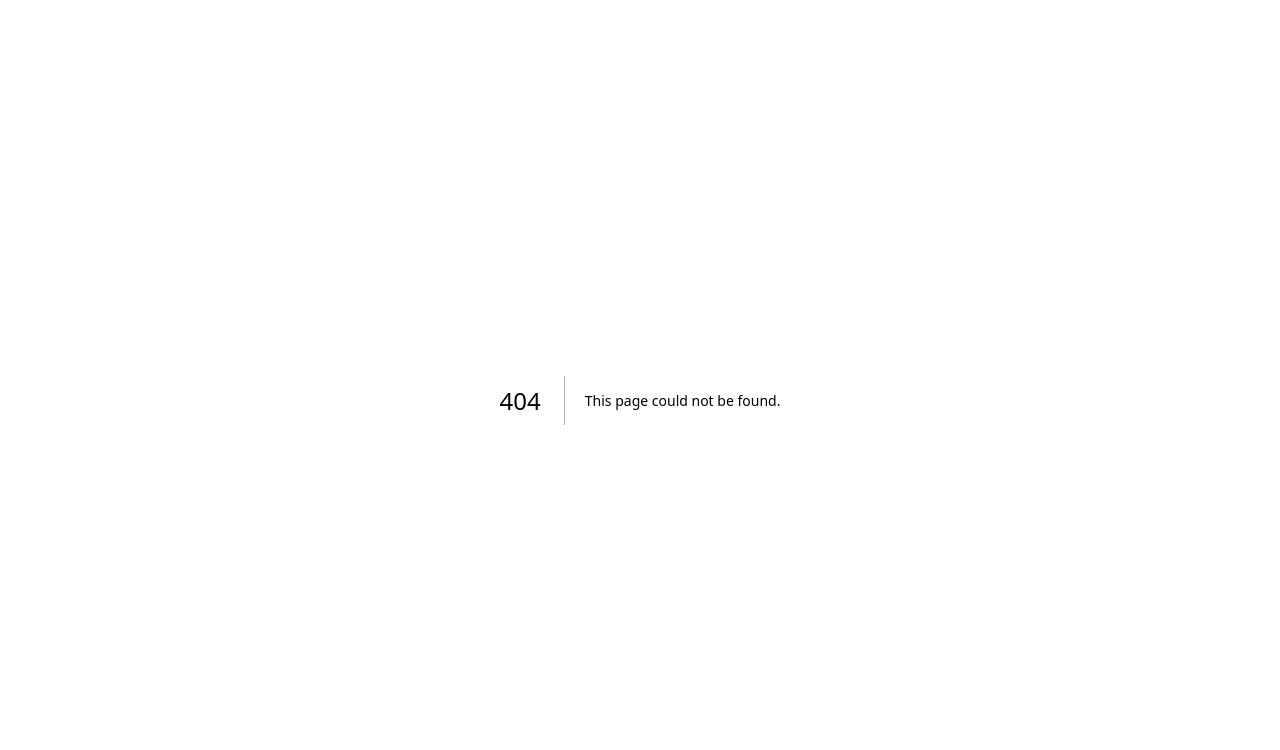
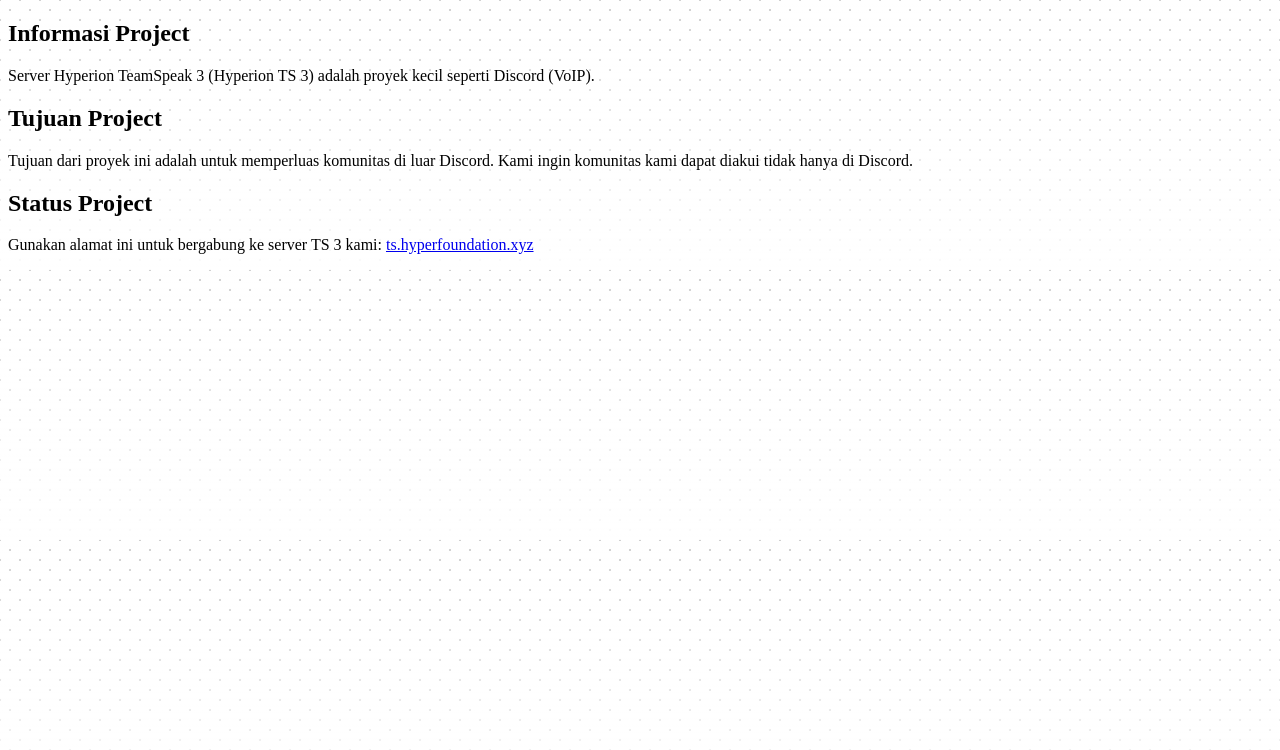
Before and after one commit to hyperion-foundation/docs, a Next.js app: page /project/teamspeak.id in a window 1280 px wide. Before the commit this address had no page. Shown: the top 750 px of the page. Built offline with nearby package versions, Linux system fonts and the light colour scheme.

Commit message:
feat: add new page (TeamSpeak 3 Server)

```diff
--- /dev/null
+++ b/pages/project/teamspeak.id.mdx
@@ -0,0 +1,8 @@
+## Informasi Project
+Server Hyperion TeamSpeak 3 (Hyperion TS 3) adalah proyek kecil seperti Discord (VoIP).
+
+## Tujuan Project
+Tujuan dari proyek ini adalah untuk memperluas komunitas di luar Discord. Kami ingin komunitas kami dapat diakui tidak hanya di Discord.
+
+## Status Project
+Gunakan alamat ini untuk bergabung ke server TS 3 kami: [ts.hyperfoundation.xyz](ts3server://ts.hyperfoundation.xyz?port=9987)
```
Also changed, not shown: pages/project/teamspeak.en.mdx (added, +8 -0 lines).
